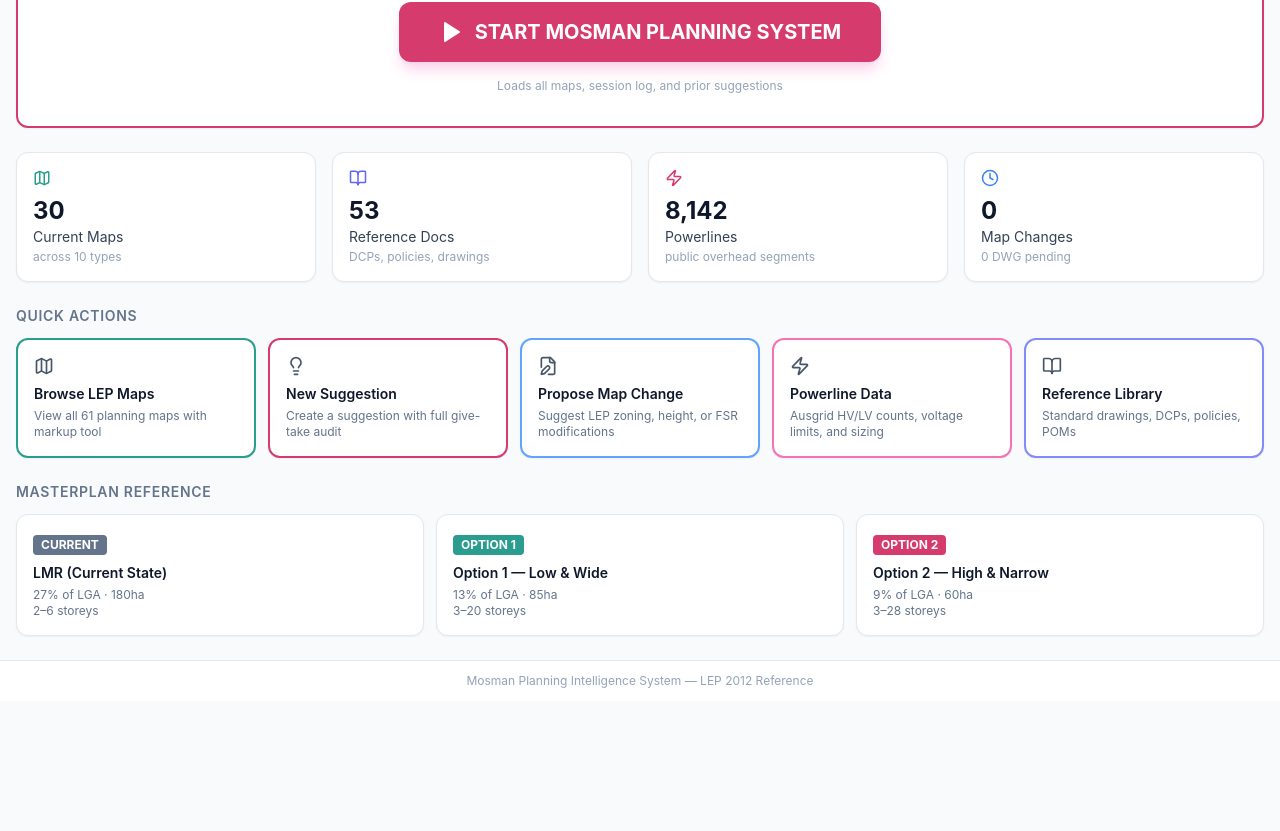
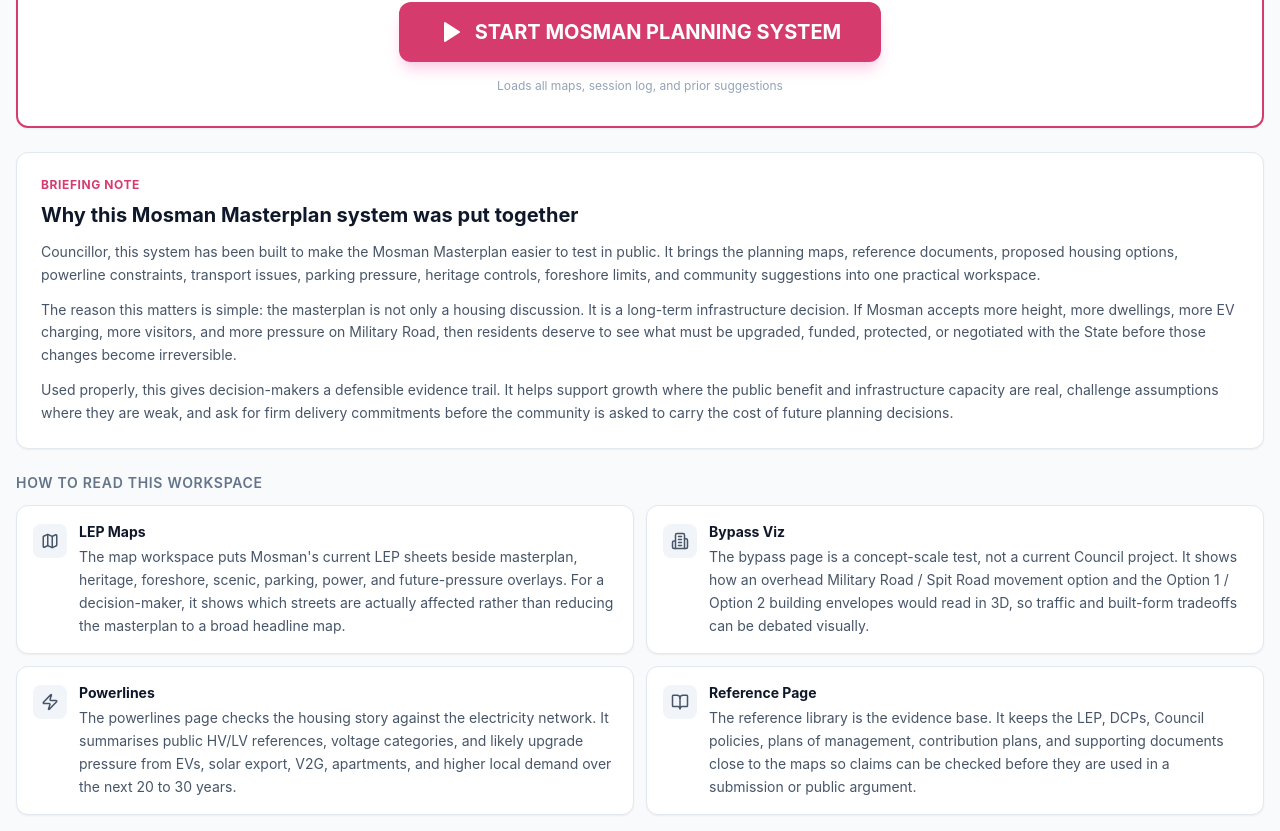
Before and after one commit to KolinCunningham/mosman-planning, a React (Vite) app: page / in a window 1280 px wide. Shown: the part 309-1140 px from the top of the page. Before the commit the page ends 1010 px from the top, so only its background shows below. Built offline with nearby package versions, Linux system fonts and the light colour scheme.

Commit message:
Add dashboard masterplan briefing summary

```diff
--- a/src/components/Dashboard.jsx
+++ b/src/components/Dashboard.jsx
@@ -1,5 +1,5 @@
 import { useNavigate } from 'react-router-dom'
-import { Play, Map, Lightbulb, AlertTriangle, CheckCircle, Clock, FileEdit, BookOpen, Zap } from 'lucide-react'
+import { Play, Map, Lightbulb, AlertTriangle, CheckCircle, Clock, FileEdit, BookOpen, Zap, Building2 } from 'lucide-react'
 import { useStorage } from '../hooks/useStorage'
 import { MAPS } from '../data/maps'
 import { REFERENCE_DOCS } from '../data/referenceDocs'
@@ -57,6 +57,63 @@ export default function Dashboard() {
           </button>
         </div>
       )}
+
+      {/* Civic Briefing */}
+      <section className="bg-white border border-mosman-line rounded-xl p-6 shadow-sm">
+        <p className="text-xs font-bold uppercase tracking-wider text-mosman-pink mb-2">Briefing note</p>
+        <h3 className="text-xl font-bold text-slate-900 mb-3">
+          Why this Mosman Masterplan system was put together
+        </h3>
+        <div className="space-y-3 text-sm leading-relaxed text-slate-600">
+          <p>
+            Councillor, this system has been built to make the Mosman Masterplan easier to test in public. It brings the
+            planning maps, reference documents, proposed housing options, powerline constraints, transport issues,
+            parking pressure, heritage controls, foreshore limits, and community suggestions into one practical workspace.
+          </p>
+          <p>
+            The reason this matters is simple: the masterplan is not only a housing discussion. It is a long-term
+            infrastructure decision. If Mosman accepts more height, more dwellings, more EV charging, more visitors, and
+            more pressure on Military Road, then residents deserve to see what must be upgraded, funded, protected, or
+            negotiated with the State before those changes become irreversible.
+          </p>
+          <p>
+            Used properly, this gives decision-makers a defensible evidence trail. It helps support growth where the
+            public benefit and infrastructure capacity are real, challenge assumptions where they are weak, and ask for
+            firm delivery commitments before the community is asked to carry the cost of future planning decisions.
+          </p>
+        </div>
+      </section>
+
+      {/* Workspace Summary */}
+      <section>
+        <h3 className="text-slate-500 text-sm font-semibold uppercase tracking-wider mb-3">How to read this workspace</h3>
+        <div className="grid grid-cols-1 md:grid-cols-2 gap-3">
+          <SummaryCard
+            icon={Map}
+            title="LEP Maps"
+            desc="The map workspace puts Mosman's current LEP sheets beside masterplan, heritage, foreshore, scenic, parking, power, and future-pressure overlays. For a decision-maker, it shows which streets are actually affected rather than reducing the masterplan to a broad headline map."
+            onClick={() => navigate('/maps')}
+          />
+          <SummaryCard
+            icon={Building2}
+            title="Bypass Viz"
+            desc="The bypass page is a concept-scale test, not a current Council project. It shows how an overhead Military Road / Spit Road movement option and the Option 1 / Option 2 building envelopes would read in 3D, so traffic and built-form tradeoffs can be debated visually."
+            onClick={() => navigate('/bypass')}
+          />
+          <SummaryCard
+            icon={Zap}
+            title="Powerlines"
+            desc="The powerlines page checks the housing story against the electricity network. It summarises public HV/LV references, voltage categories, and likely upgrade pressure from EVs, solar export, V2G, apartments, and higher local demand over the next 20 to 30 years."
+            onClick={() => navigate('/powerlines')}
+          />
+          <SummaryCard
+            icon={BookOpen}
+            title="Reference Page"
+            desc="The reference library is the evidence base. It keeps the LEP, DCPs, Council policies, plans of management, contribution plans, and supporting documents close to the maps so claims can be checked before they are used in a submission or public argument."
+            onClick={() => navigate('/references')}
+          />
+        </div>
+      </section>
 
       {/* Stats */}
       <div className="grid grid-cols-2 md:grid-cols-4 gap-4">
@@ -131,6 +188,23 @@ function ActionCard({ icon: Icon, title, desc, color, onClick }) {
   )
 }
 
+function SummaryCard({ icon: Icon, title, desc, onClick }) {
+  return (
+    <button onClick={onClick}
+      className="bg-white border border-mosman-line rounded-xl p-4 text-left shadow-sm transition-colors hover:bg-slate-50">
+      <div className="flex items-start gap-3">
+        <div className="mt-0.5 rounded-lg bg-slate-100 p-2 text-slate-600">
+          <Icon size={18} />
+        </div>
+        <div>
+          <p className="text-sm font-bold text-slate-900">{title}</p>
+          <p className="mt-1 text-sm leading-relaxed text-slate-600">{desc}</p>
+        </div>
+      </div>
+    </button>
+  )
+}
+
 function RefCard({ label, area, height, tag, tagLabel }) {
   return (
     <div className="bg-white border border-mosman-line rounded-xl p-4 shadow-sm">
```
